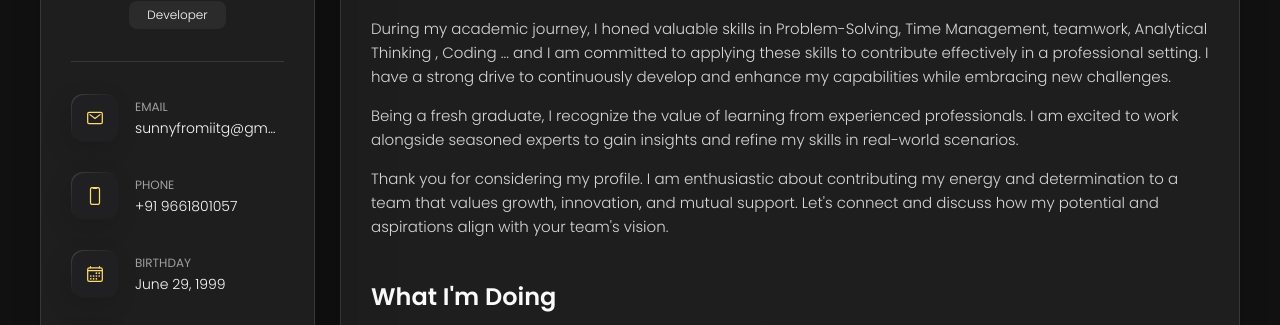
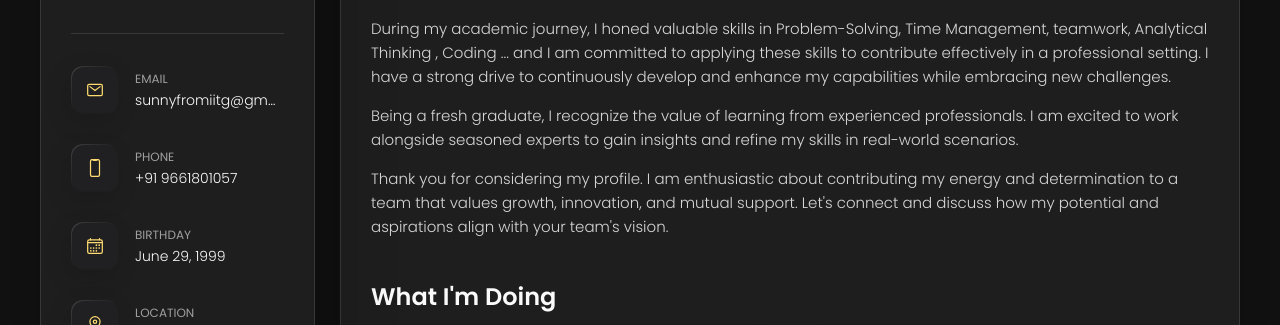
Before and after one commit to Sunnyiitg/portfolio, a plain HTML site: page index.html in a window 1280 px wide. Shown: the part 249-574 px from the top of the page. Drawn offline with nearby package versions, Linux system fonts and the light colour scheme.

Commit message:
Update index.html

```diff
--- a/index.html
+++ b/index.html
@@ -29,7 +29,7 @@
         <div class="info-content">
           <h1 class="name" title="Sunny Kumar">Sunny Kumar</h1>
 
-          <p class="title">Developer</p>
+<!--           <p class="title">Developer</p> -->
         </div>
 
         <button class="info_more-btn" data-sidebar-btn>
```
